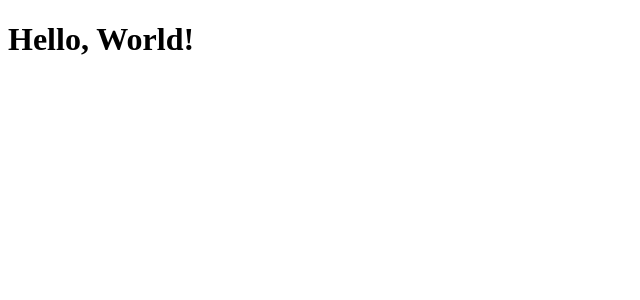
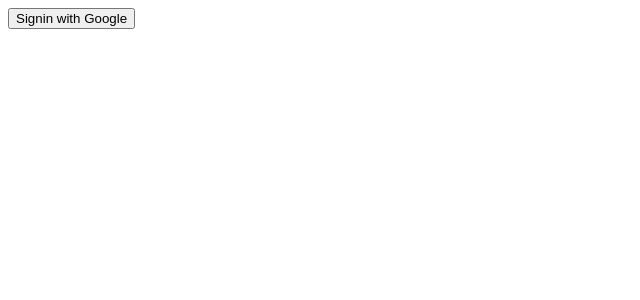
Before and after one commit to pikriawan/syntaax, a Next.js app: page / in a window 1280 px wide. Shown: the top 300 px of the page, without its empty margins (0-640 px from the left). Built offline with nearby package versions, Linux system fonts and the light colour scheme.

Commit message:
feat: add authentication system

```diff
--- /dev/null
+++ b/actions.js
@@ -0,0 +1 @@
+"use server";
--- /dev/null
+++ b/app/api/auth/[...nextauth]/route.js
@@ -0,0 +1,3 @@
+import { handlers } from "@/auth";
+
+export const { GET, POST } = handlers;
--- a/app/layout.jsx
+++ b/app/layout.jsx
@@ -1,7 +1,12 @@
+import { ErudaNoSSR } from "@/components/Eruda";
+
 export default function RootLayout({ children }) {
     return (
         <html lang="en">
-            <body>{children}</body>
+            <body>
+                {children}
+                {process.env.NODE_ENV === "development" && <ErudaNoSSR />}
+            </body>
         </html>
-    )
+    );
 }
--- a/app/page.jsx
+++ b/app/page.jsx
@@ -1,3 +1,17 @@
+import { signIn } from "@/auth";
+
+function SignIn() {
+    return (
+        <form action={async () => {
+            "use server";
+
+            await signIn("google");
+        }}>
+            <button>Signin with Google</button>
+        </form>
+    );
+}
+
 export default function Page() {
-    return <h1>Hello, World!</h1>;
+    return <SignIn />
 }
--- /dev/null
+++ b/auth.js
@@ -0,0 +1,13 @@
+import PostgresAdapter from "@auth/pg-adapter";
+import { Pool } from "@neondatabase/serverless";
+import NextAuth from "next-auth";
+import Google from "next-auth/providers/google";
+
+export const { handlers, signIn, signOut, auth } = NextAuth(() => {
+    const pool = new Pool({ connectionString: process.env.DATABASE_URL });
+
+    return {
+        adapter: PostgresAdapter(pool),
+        providers: [Google]
+    };
+});
--- /dev/null
+++ b/components/Eruda/ErudaNoSSR.jsx
@@ -0,0 +1,7 @@
+"use client";
+
+import dynamic from "next/dynamic";
+
+const ErudaNoSSR = dynamic(() => import("./_Eruda"), { ssr: false });
+
+export default ErudaNoSSR;
--- /dev/null
+++ b/components/Eruda/_Eruda.jsx
@@ -0,0 +1,7 @@
+"use client";
+
+import eruda from "eruda";
+
+export default function _Eruda() {
+    eruda.init();
+}
--- /dev/null
+++ b/components/Eruda/index.js
@@ -0,0 +1 @@
+export { default as ErudaNoSSR } from "./ErudaNoSSR";
--- /dev/null
+++ b/middleware.js
@@ -0,0 +1 @@
+export { auth as middleware } from "@/auth";
--- a/package.json
+++ b/package.json
@@ -9,7 +9,11 @@
     "lint": "next lint"
   },
   "dependencies": {
+    "@auth/pg-adapter": "^1.7.4",
+    "@neondatabase/serverless": "^0.10.4",
+    "@vercel/blob": "^0.27.0",
     "next": "^15.1.2",
+    "next-auth": "^5.0.0-beta.25",
     "react": "^19.0.0",
     "react-dom": "^19.0.0"
   },
```
Also changed, not shown: jsconfig.json (added, +7 -0 lines), 1 other file (tests, documents, lock files or other folders).
